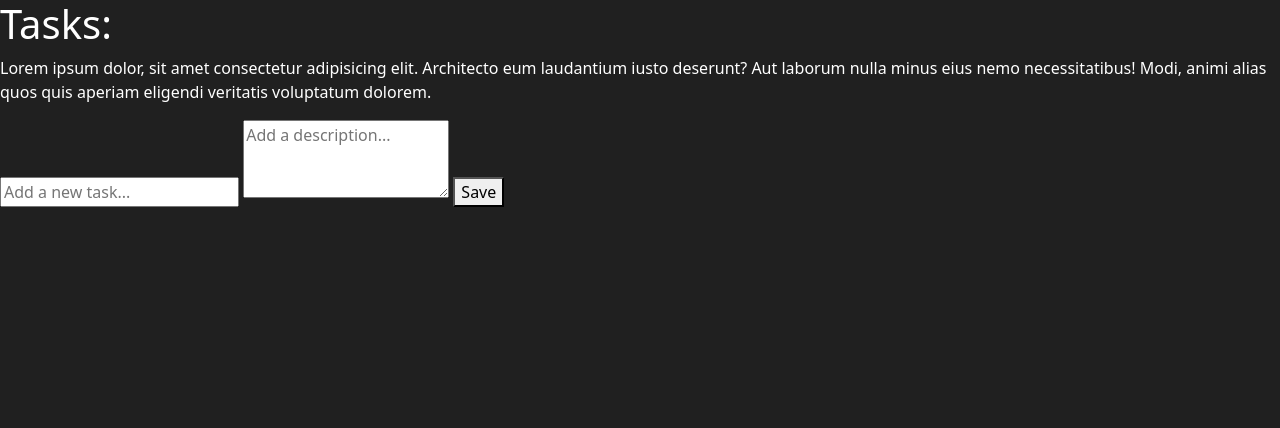
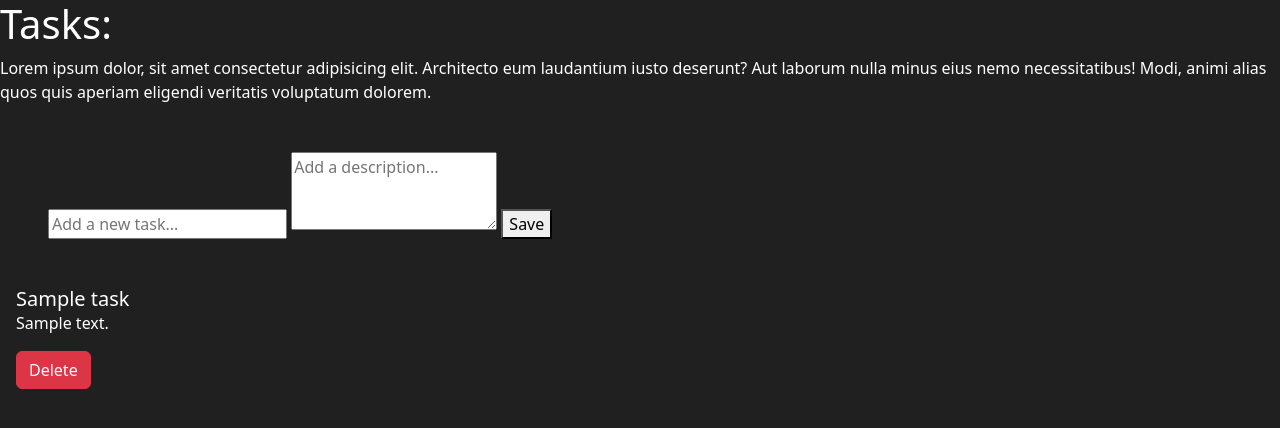
Before and after one commit to Karel95/django-crud-postgresql, a Django app: page /tasks/ in a window 1280 px wide. Shown: the top 428 px of the page. Run offline with Django 5.2, Linux system fonts and the light colour scheme; tables that the repository leaves empty hold one stand-in row (values such as "Sample post").

Commit message:
updating

```diff
--- a/tasks/templates/list_tasks.html
+++ b/tasks/templates/list_tasks.html
@@ -17,13 +17,24 @@
       necessitatibus! Modi, animi alias quos quis aperiam eligendi veritatis
       voluptatum dolorem.
     </p>
-    <form action="{% url 'create_task' %}" method="post">
+
+    <form class="m-5" action="{% url 'create_task' %}" method="post">
       {% csrf_token %}
       <input type="text" name="title" placeholder="Add a new task..." />
       <textarea name="description" rows="3" placeholder="Add a description..."></textarea>
       <button type="submit"> Save </button>
     </form>
 
+    {% for task in tasks %}
+      <div class="card-body m-3">
+        <h5 class="card-title">{{ task.title }}</h5>
+        <p class="card-text">{{ task.description }}</p>
+        <button type="submit" class="btn btn-danger">Delete</button>
+      </div>
+      {% empty %}
+      <h3>No tasks found.</h3>
+    {% endfor %}
+
     <script src="https://cdn.jsdelivr.net/npm/bootstrap@5.3.3/dist/js/bootstrap.bundle.min.js" integrity="sha384-YvpcrYf0tY3lHB60NNkmXc5s9fDVZLESaAA55NDzOxhy9GkcIdslK1eN7N6jIeHz" crossorigin="anonymous"></script>
   </body>
 </html>
--- a/tasks/views.py
+++ b/tasks/views.py
@@ -3,7 +3,8 @@ from .models import Task
 
 # Create your views here.
 def list_tasks(request):
-  return render(request, 'list_tasks.html')
+  tasks = Task.objects.all()
+  return render(request, 'list_tasks.html', {'tasks': tasks})
 
 def create_task(request):
   task = Task(title=request.POST['title'], description=request.POST['description'])
```
